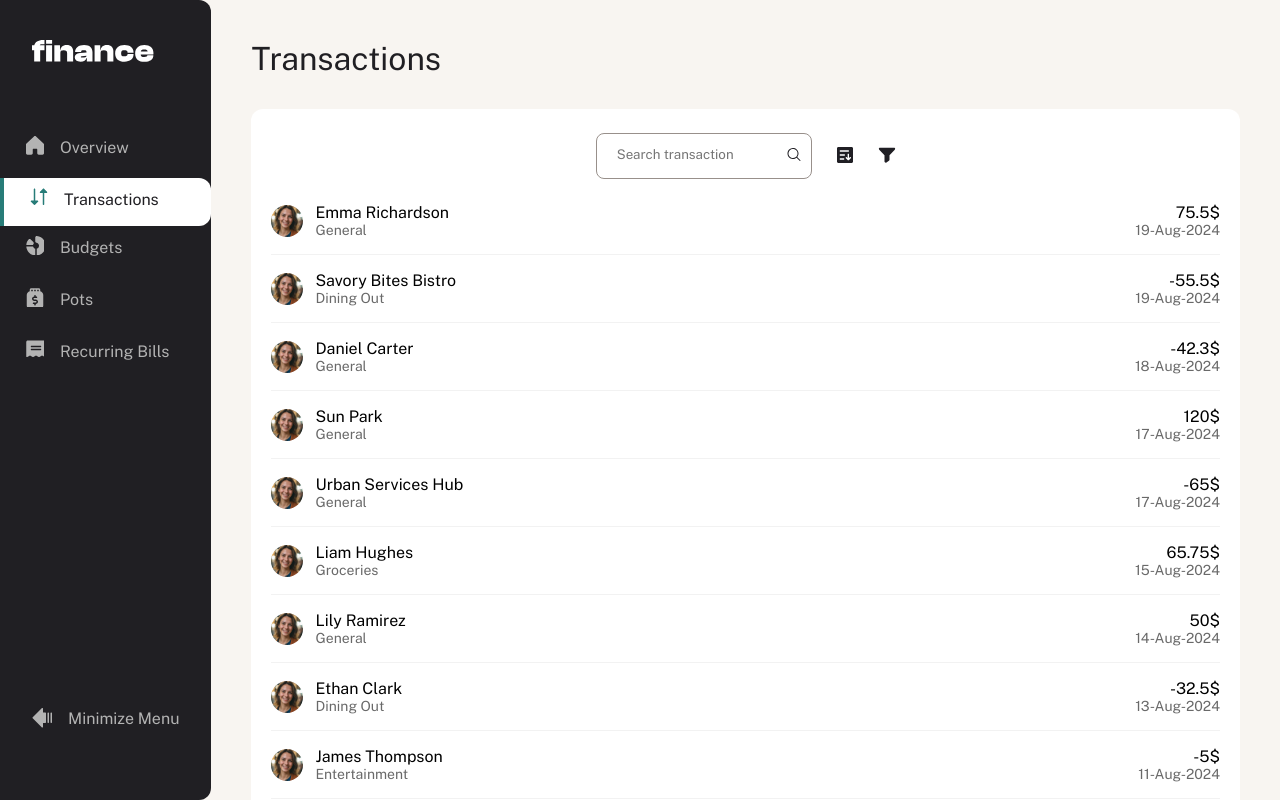
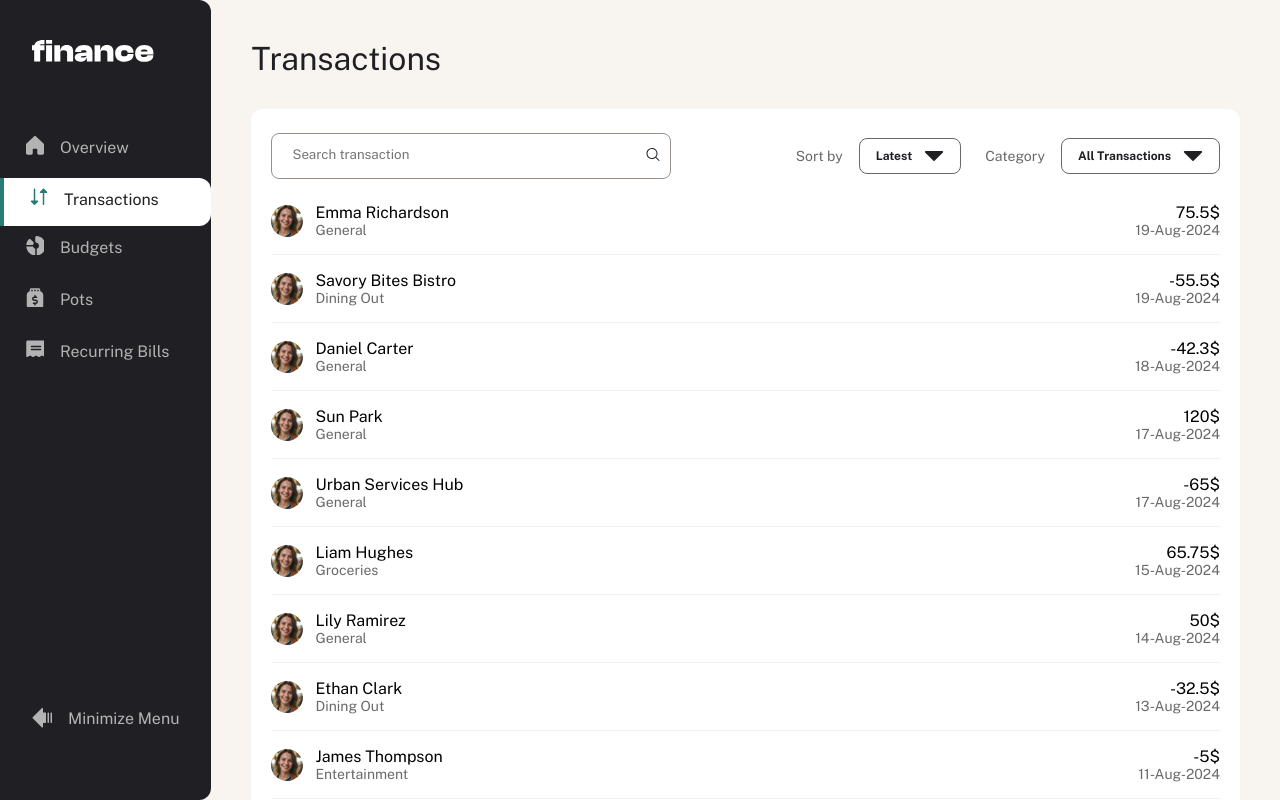
Before and after one commit to LukaTypeScripter/personal-finance-app-angular, an Angular app: page /transactions in a window 1280 px wide. Shown: the top 800 px of the page. Built offline with nearby package versions, Linux system fonts and the light colour scheme.

Commit message:
feat: added reusable button

```diff
--- a/src/app/pages/overview/transactions/transactions.html
+++ b/src/app/pages/overview/transactions/transactions.html
@@ -1,5 +1,5 @@
 <div class="transactions">
-  <app-card-header class="transactions__header" redirectPath="/" redirectPlaceHolder="View All"
+  <app-card-header class="transactions__header" redirectPath="/transactions" redirectPlaceHolder="View All"
                    title="Transactions"></app-card-header>
   <!-- -->
   @for (transaction of slicedTransactions(); track $index) {
--- a/src/app/pages/transactions/transactions.html
+++ b/src/app/pages/transactions/transactions.html
@@ -13,20 +13,45 @@
       />
       <!-- -->
       <div class="transaction__content-buttons">
-        <button class="transaction__content-button">
-          <img alt="icon-sort-mobile"
-               ngSrc="./assets/images/icon-sort-mobile.svg" appLazyAttribute
-               width="18"
-               height="16"
-               />
-        </button>
+        <!-- Mobile buttons -->
+        <app-reusable-button
+          [iconName]="'icon-sort-mobile'"
+          [iconOnly]="true"
+          [variant]="'ghost'"
+          [size]="'small'"
+          class="transaction__content-button transaction__content-button--mobile">
+        </app-reusable-button>
 
-        <button class="transaction__content-button">
-          <img alt="icon-filter-mobile" ngSrc="./assets/images/icon-filter-mobile.svg"
-               width="18"
-               height="16"
-               appLazyAttribute />
-        </button>
+        <app-reusable-button
+          [iconName]="'icon-filter-mobile'"
+          [iconOnly]="true"
+          [variant]="'ghost'"
+          [size]="'small'"
+          class="transaction__content-button transaction__content-button--mobile">
+        </app-reusable-button>
+
+        <!-- Desktop buttons -->
+        <div class="transaction__content-button--desktop transaction__dropdown">
+          <span class="transaction__dropdown-label">Sort by</span>
+          <app-reusable-button
+            [text]="'Latest'"
+            [iconName]="'icon-caret-down'"
+            [iconPosition]="'right'"
+            [variant]="'outlined'"
+            [size]="'small'">
+          </app-reusable-button>
+        </div>
+
+        <div class="transaction__content-button--desktop transaction__dropdown">
+          <span class="transaction__dropdown-label">Category</span>
+          <app-reusable-button
+            [text]="'All Transactions'"
+            [iconName]="'icon-caret-down'"
+            [iconPosition]="'right'"
+            [variant]="'outlined'"
+            [size]="'small'">
+          </app-reusable-button>
+        </div>
       </div>
       <!-- -->
     </div>
--- a/src/app/pages/transactions/transactions.scss
+++ b/src/app/pages/transactions/transactions.scss
@@ -11,7 +11,7 @@
     @include mixins.card();
 
     &-input {
-      min-width: 216px;
+      flex: 1 1 auto ;
       height: 46px;
     }
 
@@ -23,12 +23,62 @@
       display: flex;
       gap: variables.$spacing-300;
       align-items: center;
+
+      @include mixins.respond(xs) {
+        gap: unset;
+      }
+      @include mixins.respond(sm) {
+        gap: unset;
+      }
+    }
+
+    &-button {
+      &--mobile {
+        display: block;
+
+        @include mixins.respond(md) {
+          display: none;
+        }
+        @include mixins.respond(sm) {
+          display: none;
+        }
+      }
+
+      &--desktop {
+        display: none !important;
+
+        @include mixins.respond(md) {
+          display: flex !important;;
+          align-items: center;
+          gap: variables.$spacing-200;
+        }
+
+        @include mixins.respond(sm) {
+          display: flex !important;;
+          align-items: center;
+          gap: variables.$spacing-200;
+        }
+      }
     }
 
     &-header {
       @include mixins.flex(center, center);
       gap: variables.$spacing-300;
       min-height: 46px;
+      @include mixins.respond(md) {
+        justify-content: space-between;
+      }
+    }
+  }
+
+  &__dropdown {
+    @include mixins.flex(center, flex-start);
+    gap: variables.$spacing-200;
+
+    &-label {
+      font-size: variables.$font-size-preset-4;
+      color: variables.$color-grey-500;
+      white-space: nowrap;
     }
   }
   &__pagination {
--- a/src/app/pages/transactions/transactions.ts
+++ b/src/app/pages/transactions/transactions.ts
@@ -1,5 +1,6 @@
 import {Component, computed, effect, inject, linkedSignal, signal} from '@angular/core';
 import {ReusableInput} from '@/app/shared/components/reuseble-input/reusable-input.component';
+import {ReusableButton} from '@/app/shared/components/reusable-button/reusable-button.component';
 import {TransactionsRow} from '@/app/pages/transactions/transactions-row/transactions-row';
 import {Api} from '@/app/shared/service/api';
 import {Transaction} from '@/app/core/models/finance-data.model';
@@ -11,7 +12,7 @@ import { updatePagination } from './helper/functions/update-pagination.function'
 
 @Component({
   selector: 'app-transactions',
-  imports: [ReusableInput, TransactionsRow, TransactionsSkeleton, LazyAttribute, NgOptimizedImage],
+  imports: [ReusableInput, ReusableButton, TransactionsRow, TransactionsSkeleton, LazyAttribute, NgOptimizedImage],
   templateUrl: './transactions.html',
   styleUrl: './transactions.scss'
 })
@@ -60,5 +61,4 @@ export class Transactions {
   public handlePreviousPage() {
     this.currentPage.set(Math.max(this.currentPage() - 1, 1))
   }
-
 }
--- /dev/null
+++ b/src/app/shared/components/reusable-button/reusable-button.component.html
@@ -0,0 +1,41 @@
+<button
+  [type]="type()"
+  [disabled]="disabled() || loading()"
+  (click)="onClick($event)"
+  class="btn"
+  [ngClass]="{
+    'btn--primary': variant() === 'primary',
+    'btn--secondary': variant() === 'secondary',
+    'btn--outlined': variant() === 'outlined',
+    'btn--ghost': variant() === 'ghost',
+    'btn--small': size() === 'small',
+    'btn--medium': size() === 'medium',
+    'btn--large': size() === 'large',
+    'btn--full-width': fullWidth(),
+    'btn--icon-only': iconOnly(),
+    'btn--loading': loading(),
+    'btn--disabled': disabled()
+  }"
+>
+  @if(loading()) {
+    <span class="btn__spinner"></span>
+  }
+
+  @if(!loading()) {
+    @if(iconName() && iconPosition() === 'left' && !iconOnly()) {
+      <img src="assets/images/{{ iconName() }}.svg" alt="" class="btn__icon btn__icon--left" />
+    }
+
+    @if(iconOnly() && iconName()) {
+      <img src="assets/images/{{ iconName() }}.svg" alt="" class="btn__icon" />
+    }
+
+    @if(!iconOnly() && text()) {
+      <span class="btn__text">{{ text() }}</span>
+    }
+
+    @if(iconName() && iconPosition() === 'right' && !iconOnly()) {
+      <img src="assets/images/{{ iconName() }}.svg" alt="" class="btn__icon btn__icon--right" />
+    }
+  }
+</button>
--- /dev/null
+++ b/src/app/shared/components/reusable-button/reusable-button.component.scss
@@ -0,0 +1,162 @@
+@use "@/assets/styles/_mixins.scss";
+@use "@/assets/styles/_variables.scss";
+
+.btn {
+  @include mixins.flex(center, center);
+  gap: variables.$spacing-100;
+  position: relative;
+  cursor: pointer;
+  border: none;
+  border-radius: variables.$spacing-100;
+  font-weight: 700;
+  transition: all 0.3s ease;
+  white-space: nowrap;
+  outline: none;
+
+  &:focus-visible {
+    outline: 2px solid variables.$color-grey-900;
+    outline-offset: 2px;
+  }
+
+  // Sizes
+  &--small {
+    padding: 8px 16px;
+    font-size: variables.$font-size-preset-5;
+    height: 36px;
+  }
+
+  &--medium {
+    padding: 12px 20px;
+    font-size: variables.$font-size-preset-4;
+    height: 44px;
+  }
+
+  &--large {
+    padding: 16px 24px;
+    font-size: variables.$font-size-preset-3;
+    height: 52px;
+  }
+
+  // Variants
+  &--primary {
+    background-color: variables.$color-grey-900;
+    color: variables.$color-white;
+
+    &:hover:not(:disabled) {
+      background-color: variables.$color-grey-500;
+    }
+
+    &:active:not(:disabled) {
+      background-color: variables.$color-grey-900;
+      transform: scale(0.98);
+    }
+  }
+
+  &--secondary {
+    background-color: variables.$color-beige-100;
+    color: variables.$color-grey-900;
+
+    &:hover:not(:disabled) {
+      background-color: variables.$color-beige-500;
+    }
+
+    &:active:not(:disabled) {
+      background-color: variables.$color-beige-100;
+      transform: scale(0.98);
+    }
+  }
+
+  &--outlined {
+    background-color: transparent;
+    color: variables.$color-grey-900;
+    border: 1px solid variables.$color-grey-500;
+
+    &:hover:not(:disabled) {
+      background-color: variables.$color-beige-100;
+      border-color: variables.$color-grey-900;
+    }
+
+    &:active:not(:disabled) {
+      transform: scale(0.98);
+    }
+  }
+
+  &--ghost {
+    background-color: transparent;
+    color: variables.$color-grey-900;
+
+    &:hover:not(:disabled) {
+      background-color: variables.$color-beige-100;
+    }
+
+    &:active:not(:disabled) {
+      transform: scale(0.98);
+    }
+  }
+
+  // States
+  &--disabled,
+  &:disabled {
+    opacity: 0.5;
+    cursor: not-allowed;
+    pointer-events: none;
+  }
+
+  &--loading {
+    pointer-events: none;
+  }
+
+  // Full width
+  &--full-width {
+    width: 100%;
+  }
+
+  // Icon only
+  &--icon-only {
+    padding: 12px;
+    aspect-ratio: 1;
+
+    &.btn--small {
+      padding: 8px;
+    }
+
+    &.btn--large {
+      padding: 16px;
+    }
+  }
+
+  // Icon
+  &__icon {
+    width: 20px;
+    height: 20px;
+    object-fit: contain;
+
+    &--left {
+      margin-right: 4px;
+    }
+
+    &--right {
+      margin-left: 4px;
+    }
+  }
+
+  &__text {
+    line-height: 1;
+  }
+
+  // Spinner
+  &__spinner {
+    width: 20px;
+    height: 20px;
+    border: 2px solid currentColor;
+    border-right-color: transparent;
+    border-radius: 50%;
+    animation: spin 0.6s linear infinite;
+  }
+}
+
+@keyframes spin {
+  to {
+    transform: rotate(360deg);
+  }
+}
--- /dev/null
+++ b/src/app/shared/components/reusable-button/reusable-button.component.ts
@@ -0,0 +1,43 @@
+import { CommonModule } from '@angular/common';
+import { Component, input, output } from '@angular/core';
+
+@Component({
+  selector: 'app-reusable-button',
+  imports: [CommonModule],
+  templateUrl: './reusable-button.component.html',
+  styleUrl: './reusable-button.component.scss'
+})
+export class ReusableButton {
+  // Button text content
+  text = input<string>('');
+
+  // Button variants
+  variant = input<'primary' | 'secondary' | 'outlined' | 'ghost'>('primary');
+
+  // Button sizes
+  size = input<'small' | 'medium' | 'large'>('medium');
+
+  // Icon configuration
+  iconName = input<string>();
+  iconPosition = input<'left' | 'right'>('left');
+  iconOnly = input<boolean>(false);
+
+  // Button states
+  disabled = input<boolean>(false);
+  loading = input<boolean>(false);
+
+  // Additional styling
+  fullWidth = input<boolean>(false);
+
+  // Button type
+  type = input<'button' | 'submit' | 'reset'>('button');
+
+  // Output event
+  clicked = output<Event>();
+
+  onClick(event: Event): void {
+    if (!this.disabled() && !this.loading()) {
+      this.clicked.emit(event);
+    }
+  }
+}
```
Also changed, not shown: 1 other file (tests, documents, lock files or other folders).
